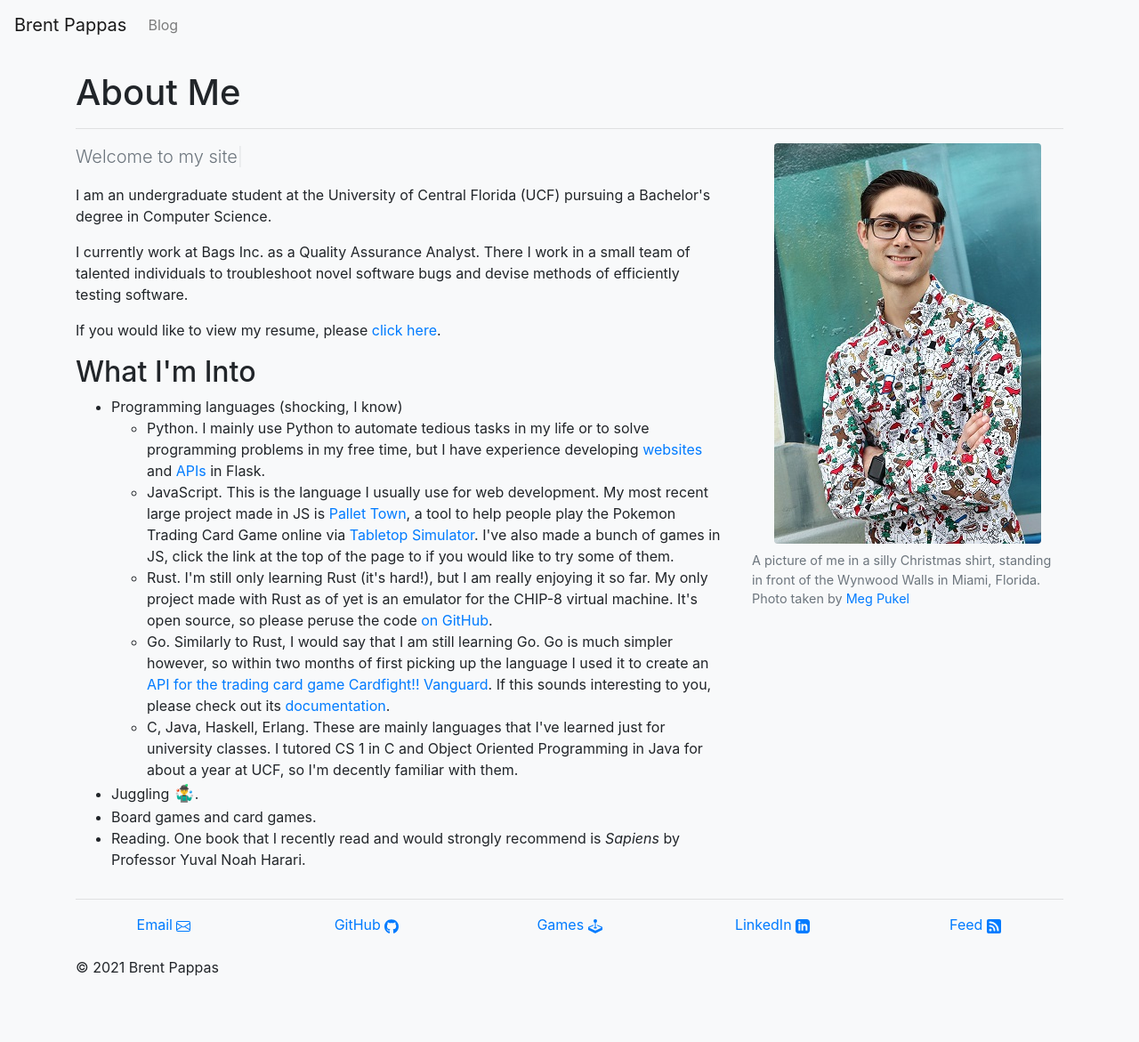
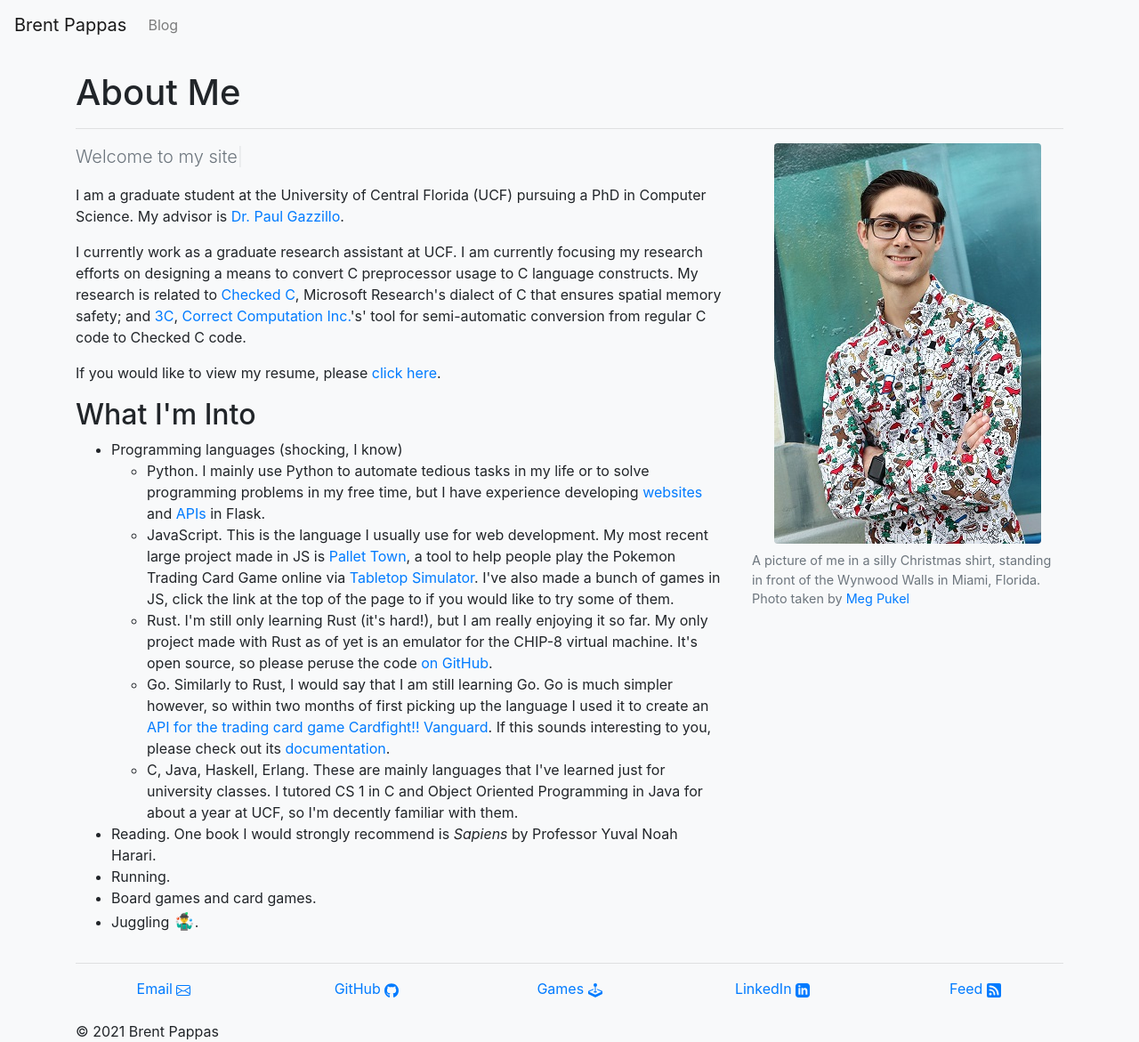
Before and after one commit to PappasBrent/pappasbrent.github.io, a Jekyll site: the page built from index.html, in a window 1280 px wide. Shown: the whole page at 89% size. Built offline with Jekyll 4.4.1, drawn with Linux system fonts in a browser that asks for light colours; before the commit the page ends 1099 px from its top, so only the background shows below that.

Commit message:
Update homepage with new education status, employment, and interests

```diff
--- a/index.html
+++ b/index.html
@@ -17,12 +17,17 @@ title: About Me
         <p class="lead"><a class="text-muted" href="https://mattboldt.github.io/typed.js/"><span
                     class="typed"></span></a></p>
 
-        <p>I am an undergraduate student at the University of Central Florida (UCF) pursuing a Bachelor's degree in
-            Computer
-            Science.</p>
-        <p>I currently work at Bags Inc. as a Quality Assurance Analyst. There I work in a small team of talented
-            individuals to
-            troubleshoot novel software bugs and devise methods of efficiently testing software.</p>
+        <p>I am a graduate student at the University of Central Florida (UCF) pursuing a PhD in Computer Science. My
+            advisor is <a href="https://paulgazzillo.com/">Dr. Paul Gazzillo</a>.</p>
+        <p>I currently work as a graduate research assistant at UCF. I am currently focusing my research efforts on
+            designing a means to convert C preprocessor usage to C language constructs. My research is related
+            to <a href="https://www.microsoft.com/en-us/research/project/checked-c/">Checked C</a>, Microsoft Research's
+            dialect of C that ensures spatial memory safety; and <a
+                href="https://github.com/correctcomputation/checkedc-clang">3C</a>,
+            <a href="https://correctcomputation.com/">Correct Computation Inc.</a>'s' tool for
+            semi-automatic
+            conversion from regular C code to Checked C code.
+        </p>
 
         <p>If you would like to view my resume, please <a
                 href="https://docs.google.com/document/d/1zHW6NAX_zjq_iuKL94nZ7W4JM1tnA7tvGYyU792CAcg/edit?usp=sharing">click
@@ -36,7 +41,8 @@ title: About Me
                         problems in
                         my free time, but I have experience developing <a
                             href="http://www.dollarsfordrs.com">websites</a>
-                        and <a href="https://rapidapi.com/PappasBrent/api/periodic-table-of-elements/">APIs</a> in Flask.
+                        and <a href="https://rapidapi.com/PappasBrent/api/periodic-table-of-elements/">APIs</a> in
+                        Flask.
                     </li>
                     <li>JavaScript. This is the language I usually use for web development. My most recent large project
                         made in
@@ -63,10 +69,10 @@ title: About Me
                     </li>
                 </ul>
             </li>
+            <li>Reading. One book I would strongly recommend is <i>Sapiens</i> by Professor Yuval Noah Harari.</li>
+            <li>Running.</li>
+            <li>Board games and card games.</li>
             <li>Juggling <big>🤹‍♂️</big>.</li>
-            <li>Board games and card games.</li>
-            <li>Reading. One book that I recently read and would strongly recommend is <i>Sapiens</i> by Professor Yuval
-                Noah Harari.</li>
         </ul>
     </div>
 
```
